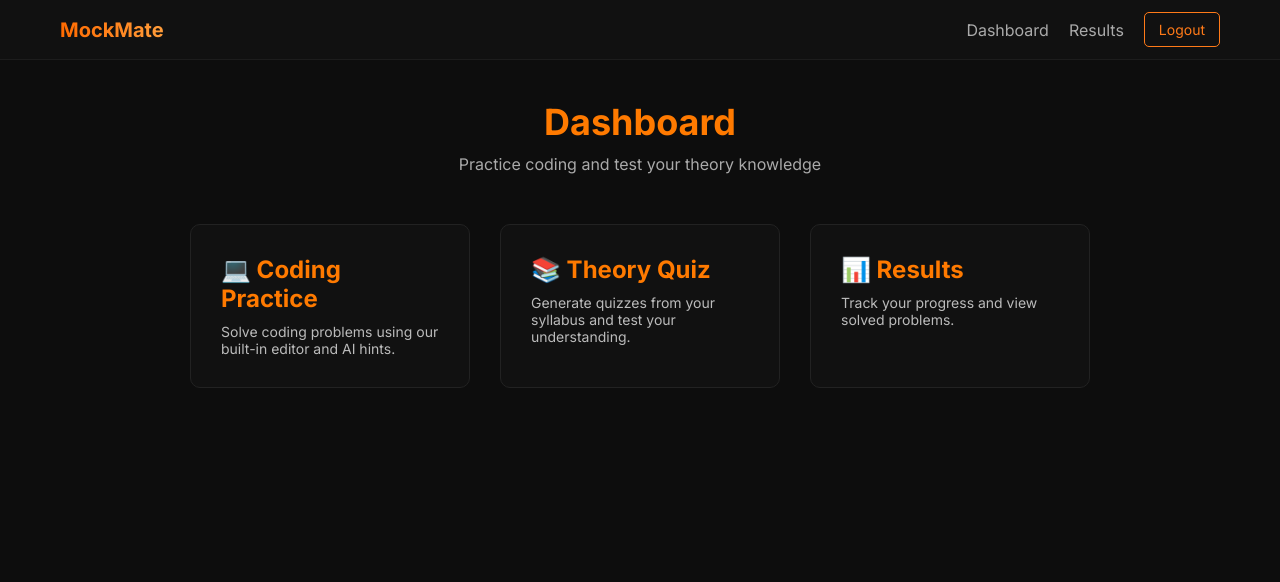
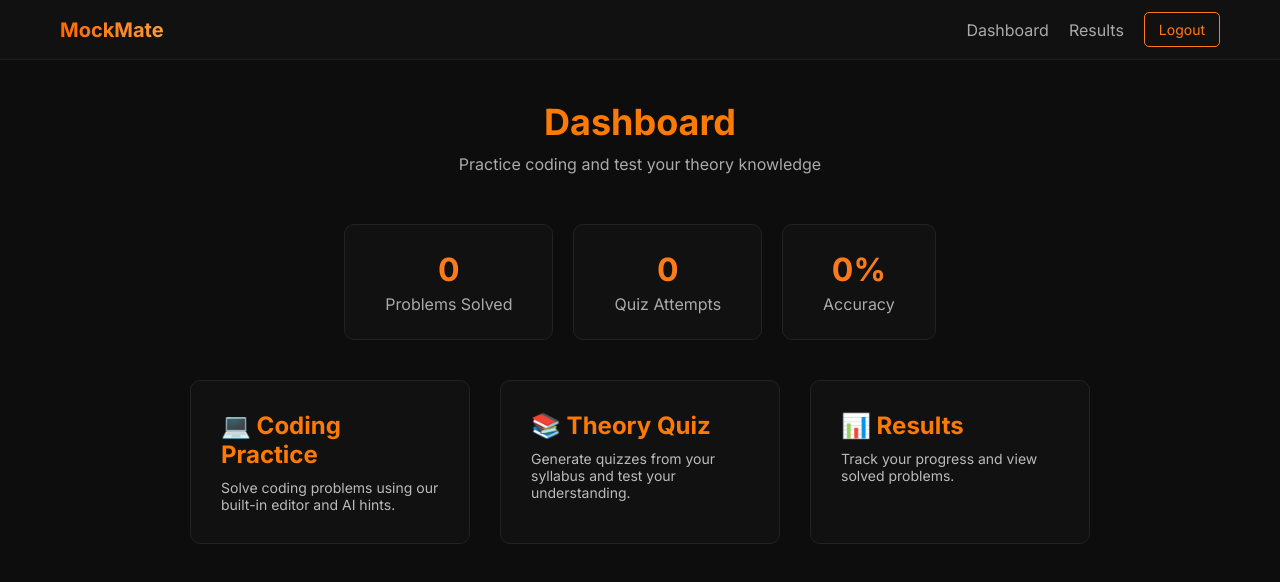
Before and after one commit to rishi-71/MockMate, a React (Vite) app in the folder frontend/: page /dashboard in a window 1280 px wide. Shown: the top 582 px of the page. Built offline with nearby package versions, Linux system fonts and the light colour scheme; no server answers; sample sign-in values are in the browser's storage.

Commit message:
fix coding practice page/improve dashboard

```diff
--- a/frontend/src/Pages/CodingPractice.jsx
+++ b/frontend/src/Pages/CodingPractice.jsx
@@ -129,73 +129,81 @@ const getHint = async () => {
  return (
   <div className="coding-container">
 
-    <div className="tabs">
+    {/* LEFT SIDE - Problem */}
+    <div className="problem-section">
+
+      <h2>{question.title}</h2>
+
+      {/* Tabs */}
+      <div className="problem-tabs">
 
         <button
-className={activeTab==="problem" ? "active-tab" : ""}
-onClick={()=>setActiveTab("problem")}
+          className={activeTab === "problem" ? "active-tab" : ""}
+          onClick={() => setActiveTab("problem")}
         >
           Problem
         </button>
 
         <button
-className={activeTab==="testcases" ? "active-tab" : ""}
-onClick={()=>setActiveTab("testcases")}
+          className={activeTab === "testcases" ? "active-tab" : ""}
+          onClick={() => setActiveTab("testcases")}
         >
           Testcases
         </button>
 
         <button
-className={activeTab==="output" ? "active-tab" : ""}
-onClick={()=>setActiveTab("output")}
+          className={activeTab === "output" ? "active-tab" : ""}
+          onClick={() => setActiveTab("output")}
         >
           Output
         </button>
 
         <button
-className={activeTab==="hint" ? "active-tab" : ""}
-onClick={()=>setActiveTab("hint")}
+          className={activeTab === "hint" ? "active-tab" : ""}
+          onClick={() => setActiveTab("hint")}
         >
           Hint
         </button>
 
       </div>
 
-
-    {/* LEFT SIDE - Problem */}
-    {/* <div className="problem-section">
-      <h2>{question.title}</h2>
-      <p>{question.description}</p>
-    </div>
-
-
-    <h3 style={{ marginTop: "20px" }}>Test Cases</h3> */}
+      {/* Tab Content */}
 
       {activeTab === "problem" && (
-  <div>
-    <h2>{question.title}</h2>
+        <div className="problem-content">
           <p>{question.description}</p>
         </div>
       )}
 
       {activeTab === "testcases" && (
         <div>
-    <h3>Test Cases</h3>
-
-    {question.testCases.map((t,i)=>(
-      <div key={i} className="testcase">
+          {question.testCases.map((t, index) => (
+            <div key={index} className="testcase-box">
+              <strong>Test Case {index + 1}</strong>
               <p><b>Input:</b> {t.input}</p>
               <p><b>Expected:</b> {t.expectedOutput}</p>
             </div>
           ))}
-
         </div>
       )}
 
-{activeTab === "output" && output && (
-  <div>
-    <h3>Execution Output</h3>
-    <pre>{output}</pre>
+      {activeTab === "output" && Array.isArray(output) && (
+        <div className="output-box">
+          <h3>Execution Results</h3>
+
+          {output.map((r, i) => (
+            <div key={i} className="test-result">
+              <strong>Test Case {i + 1}</strong>
+
+              <p>Input: {r.input}</p>
+              <p>Expected: {r.expected}</p>
+              <p>Your Output: {r.output}</p>
+
+              <p style={{ color: r.passed ? "#00ff88" : "#ff4d4d" }}>
+                {r.passed ? "Passed" : "Failed"}
+              </p>
+            </div>
+          ))}
         </div>
       )}
 
@@ -206,16 +214,12 @@ Hint
         </div>
       )}
 
-{/* {question.testCases.map((t, index) => (
-  <div key={index} className="testcase-box">
-    <strong>Test Case {index + 1}</strong>
-    <p><b>Input:</b> {t.input}</p>
-    <p><b>Expected:</b> {t.expectedOutput}</p>
     </div>
-))} */}
+
 
     {/* RIGHT SIDE - Editor */}
     <div className="editor-section">
+
       <Editor
         height="400px"
         language="cpp"
@@ -228,14 +232,6 @@ Hint
           automaticLayout: true,
         }}
       />
-      {hint && (
-  <div className="hint-box">
-    <h3>AI Hint</h3>
-    <p>{hint}</p>
-  </div>
-)}
-
-
 
       <button
         className="btn"
@@ -261,26 +257,6 @@ Hint
         {hintLoading ? "Generating Hint..." : "Get AI Hint"}
       </button>
 
-{Array.isArray(output) && (
-  <div className="output-box">
-    <h3>Test Results</h3>
-
-    {output.map((r, i) => (
-      <div key={i} className="test-result">
-        <strong>Test Case {i + 1}</strong>
-
-        <p>Input: {r.input}</p>
-        <p>Expected: {r.expected}</p>
-        <p>Your Output: {r.output}</p>
-
-        <p style={{ color: r.passed ? "#00ff88" : "#ff4d4d" }}>
-          {r.passed ? "Passed" : "Failed"}
-        </p>
-      </div>
-    ))}
-  </div>
-)}
-
       {submissionResult && (
         <div
           className="result-box"
@@ -295,14 +271,17 @@ Hint
           <strong>
             {submissionResult.isCorrect ? "Accepted ✅" : "Wrong Answer ❌"}
           </strong>
+
           <p>
-            Passed {submissionResult.passed} / {submissionResult.total} test cases
+            Passed {submissionResult.passed} / {submissionResult.total}
           </p>
+
           <p>Score: {submissionResult.score}</p>
         </div>
       )}
 
     </div>
+
   </div>
 );
 
--- a/frontend/src/Pages/Dashboard.jsx
+++ b/frontend/src/Pages/Dashboard.jsx
@@ -1,53 +1,94 @@
 import { useNavigate } from "react-router-dom";
+import { useEffect, useState } from "react";
+import axios from "../api/axios";
 import "../styles/dashboard.css";
 
 const Dashboard = () => {
 
   const navigate = useNavigate();
+  const token = localStorage.getItem("token");
+
+  const [stats,setStats] = useState({
+    codingSolved:0,
+    quizAttempts:0,
+    accuracy:0
+  });
+
+  useEffect(() => {
+
+    const fetchStats = async () => {
+
+      try{
+
+        const res = await axios.get("/results",{
+          headers:{Authorization:`Bearer ${token}`}
+        });
+
+        const coding = res.data.codingResults || [];
+        const quiz = res.data.quizResults || [];
+
+        const solved = coding.filter(r=>r.isCorrect).length;
+
+        setStats({
+          codingSolved: solved,
+          quizAttempts: quiz.length,
+          accuracy: coding.length
+            ? Math.round((solved/coding.length)*100)
+            : 0
+        });
+
+      }catch(err){
+        console.error("Stats fetch error:",err);
+      }
+
+    };
+
+    fetchStats();
+
+  },[]);
 
   return (
     <div className="dashboard">
 
-      {/* HEADER */}
       <div className="dashboard-header">
         <h1>Dashboard</h1>
         <p>Practice coding and test your theory knowledge</p>
       </div>
 
-      {/* MAIN CARDS */}
+      <div className="stats-container">
+
+        <div className="stat-card">
+          <h3>{stats.codingSolved}</h3>
+          <p>Problems Solved</p>
+        </div>
+
+        <div className="stat-card">
+          <h3>{stats.quizAttempts}</h3>
+          <p>Quiz Attempts</p>
+        </div>
+
+        <div className="stat-card">
+          <h3>{stats.accuracy}%</h3>
+          <p>Accuracy</p>
+        </div>
+
+      </div>
+
       <div className="dashboard-grid">
 
-        {/* CODING PRACTICE */}
-        <div
-          className="dashboard-card"
-          onClick={() => navigate("/coding")}
-        >
+        <div className="dashboard-card" onClick={() => navigate("/coding")}>
           <h2>💻 Coding Practice</h2>
-          <p>
-            Solve coding problems using our built-in editor and AI hints.
-          </p>
+          <p>Solve coding problems using our built-in editor and AI hints.</p>
         </div>
 
-        {/* THEORY QUIZ */}
-        <div
-          className="dashboard-card"
-          onClick={() => navigate("/theory")}
-        >
+        <div className="dashboard-card" onClick={() => navigate("/theory")}>
           <h2>📚 Theory Quiz</h2>
-          <p>
-            Generate quizzes from your syllabus and test your understanding.
-          </p>
+          <p>Generate quizzes from your syllabus and test your understanding.</p>
         </div>
 
-        {/* RESULTS */}
-        <div
-          className="dashboard-card"
-          onClick={() => navigate("/results")}
-        >
+        <div className="dashboard-card" onClick={() => navigate("/results")}>
           <h2>📊 Results</h2>
-          <p>
-            Track your progress and view solved problems.
-          </p>
+          <p>Track your progress and view solved problems.</p>
         </div>
 
       </div>
--- a/frontend/src/styles/coding.css
+++ b/frontend/src/styles/coding.css
@@ -100,3 +100,56 @@ padding:10px;
 margin-bottom:10px;
 border-radius:6px;
 }
+
+.problem-tabs{
+display:flex;
+gap:10px;
+margin:15px 0;
+border-bottom:1px solid #333;
+padding-bottom:10px;
+}
+
+.problem-tabs button{
+background:none;
+border:none;
+color:#ccc;
+padding:8px 14px;
+cursor:pointer;
+font-size:14px;
+}
+
+.problem-tabs button:hover{
+color:white;
+}
+
+.active-tab{
+color:#ff7a18;
+border-bottom:2px solid #ff7a18;
+}
+
+.problem-section{
+width:40%;
+padding:20px;
+border-right:1px solid #222;
+}
+
+.editor-section{
+width:60%;
+padding:20px;
+}
+.difficulty{
+margin-left:10px;
+padding:3px 8px;
+border-radius:6px;
+font-size:12px;
+}
+
+.easy{background:#1b5e20;color:#4caf50}
+.medium{background:#5d4037;color:#ff9800}
+.hard{background:#4a148c;color:#f44336}
+
+.problem-content{
+white-space: pre-line;
+line-height: 1.6;
+color:#ddd;
+}
--- a/frontend/src/styles/dashboard.css
+++ b/frontend/src/styles/dashboard.css
@@ -35,13 +35,13 @@ padding:30px;
 border-radius:10px;
 border:1px solid #222;
 cursor:pointer;
-transition:0.3s;
+transition:all .3s ease;
 }
 
 .dashboard-card:hover{
 transform:translateY(-5px);
 border:1px solid #ff7a00;
-box-shadow:0 5px 20px rgba(255,122,0,0.2);
+box-shadow:0 -px 20px rgba(255,122,0,0.2);
 }
 
 .dashboard-card h2{
@@ -53,3 +53,27 @@ color:#ff7a00;
 color:#bbb;
 font-size:14px;
 }
+.stats-container{
+display:flex;
+gap:20px;
+justify-content:center;
+margin:40px 0;
+}
+
+.stat-card{
+background:#111;
+border:1px solid #222;
+padding:25px 40px;
+border-radius:10px;
+text-align:center;
+}
+
+.stat-card h3{
+font-size:32px;
+color:#ff7a18;
+margin-bottom:5px;
+}
+
+.stat-card p{
+color:#aaa;
+}
```
Lines whose indentation alone changed are shown as unchanged.
